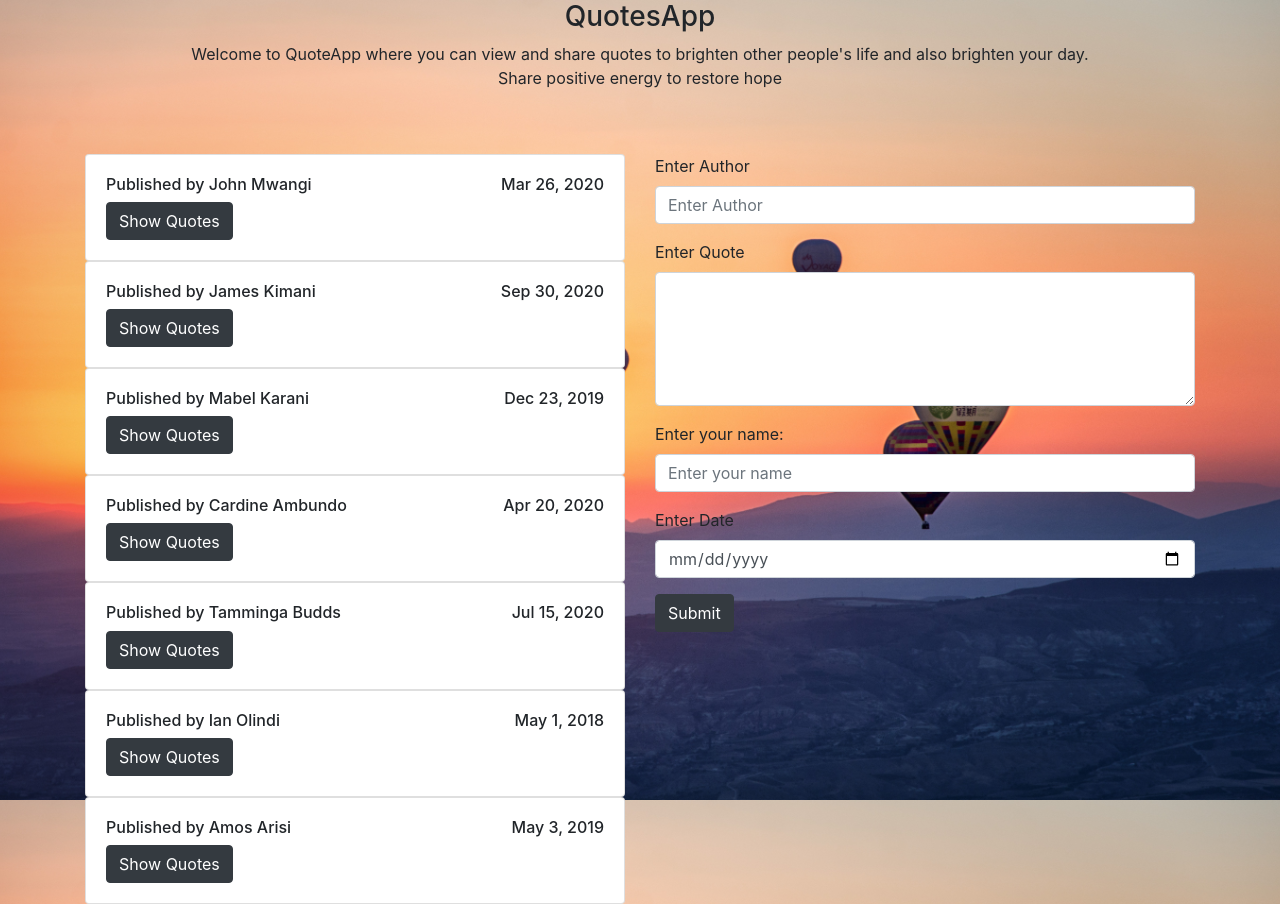
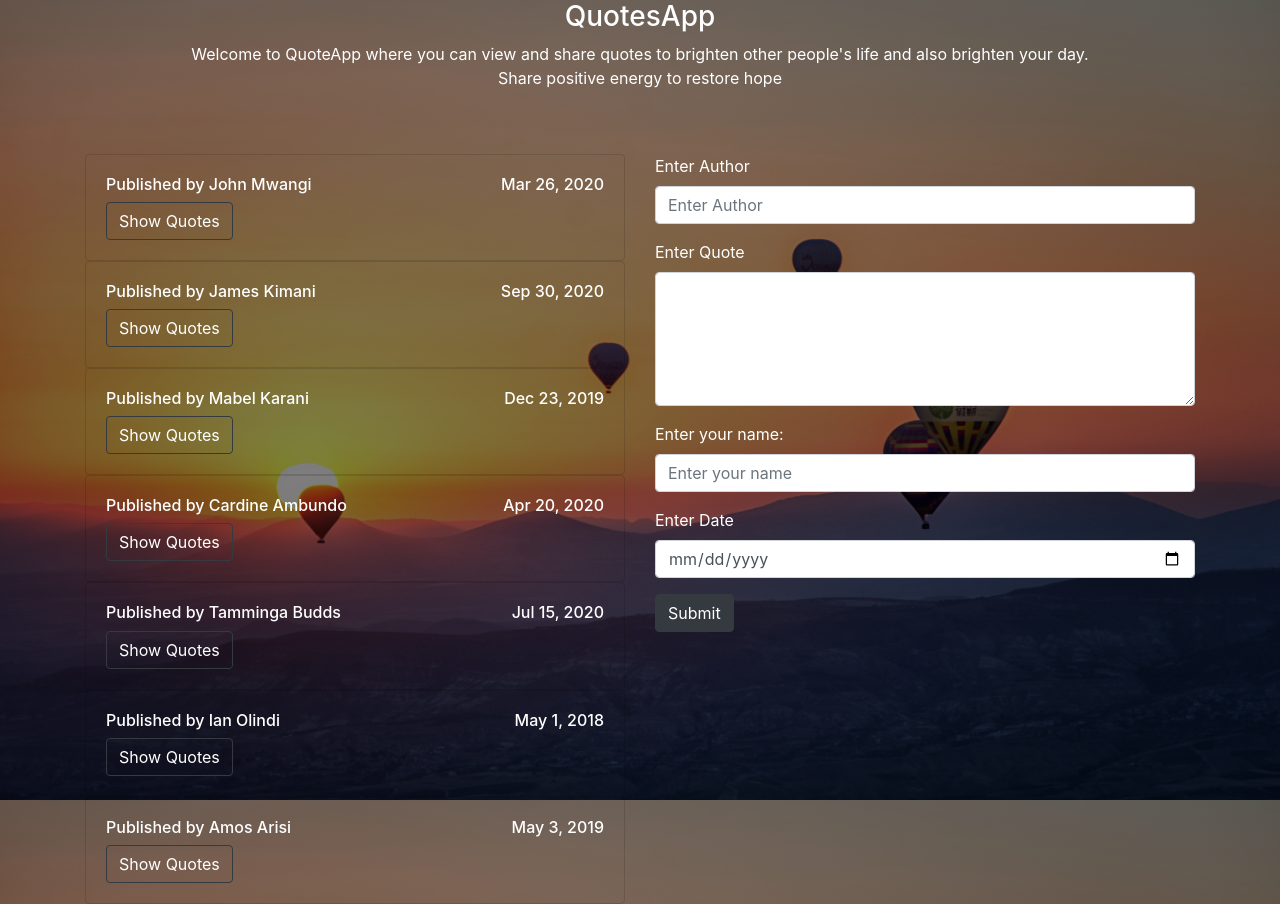
Before and after one commit to tomito26/QuotesApp, an Angular app: page / in a window 1280 px wide. Built offline with nearby package versions, Linux system fonts and the light colour scheme.

Commit message:
added dislike button to the quotes

```diff
--- a/src/app/app.component.html
+++ b/src/app/app.component.html
@@ -1,15 +1,15 @@
-<div class="container">
+<div class="container text-white">
   <div class="header">
     <h3 class='text-center'>QuotesApp</h3>
     <p>Welcome to QuoteApp where you can view and share quotes to brighten other people's life and also brighten your day.<br> Share positive energy to restore  hope</p>
   </div>
   <div class="row pt-5">
     <div class="col-md-6">
-      <div class='card' *ngFor='let quote of quoteEntry;let i = index'>
+      <div class='card bg-transparent' *ngFor='let quote of quoteEntry;let i = index'>
           <div class="card-body">
             <h6><span class="Name">Published by {{quote.submittedName}}</span><span class="date">{{quote.date|date}}</span></h6>
             <app-quote-message *ngIf='quote.showDetails'  [message]='quote'></app-quote-message>
-            <button (click) = 'toggleDetail(i)' class="btn btn-dark">Show Quotes</button>
+            <button (click) = 'toggleDetail(i)' class="btn btn-dark bg-transparent">Show Quotes</button>
           </div>
         </div>
     </div>
--- a/src/app/app.component.ts
+++ b/src/app/app.component.ts
@@ -14,7 +14,7 @@ export class AppComponent {
     new QuotesDetails('Bill Gates',`Success is lousy teacher.It seduces smart people into thinking they can't lose.`,'Cardine Ambundo',new Date(2020,3,20)),
     new QuotesDetails('Steve Jobs', 'Have the courage to follow your heart and intution.They somehow know what you truly want to become.','Tamminga Budds',new Date(2020,6,15)),
     new QuotesDetails('Mother Teresa','Not all of us can do  reat things.But we can  small things, with great love.','Ian Olindi',new Date(2018,4,1)),
-    new QuotesDetails('Charles Schulz','Just remember once you are over  the hill you begin to pick up spead','Amos Arisi',new Date(2019,4,3))
+    new QuotesDetails('Charles Schulz','Just remember once you are over  the hill you begin to pick up speed','Amos Arisi',new Date(2019,4,3))
   ];
 
   toggleDetail(index){
--- a/src/app/quote-form/quote-form.component.html
+++ b/src/app/quote-form/quote-form.component.html
@@ -1,4 +1,4 @@
- <form (ngSubmit)='submitQuotes()' #quotesEntry = 'ngForm' quote= form.resetForm({})>
+ <form (ngSubmit)='submitQuotes(); quotesEntry.reset()'  #quotesEntry = 'ngForm' >
     <div class="form-group">
         <label for="author">Enter Author</label>
         <input type="text" class="form-control" id="author" name="author" placeholder="Enter Author" [(ngModel)]='newQuote.author' #author='ngModel'>
@@ -16,4 +16,5 @@
         <input type="date" class="form-control" id="date" name='date' dateplaceholder="Enter Date of submission" [(ngModel)]='newQuote.date' #date='ngModel'>
     </div>
     <input type="submit" class="btn btn-dark">
+
 </form>
--- a/src/app/quote-form/quote-form.component.ts
+++ b/src/app/quote-form/quote-form.component.ts
@@ -1,5 +1,6 @@
 import { Component, OnInit, Output, EventEmitter } from '@angular/core';
 import { QuotesDetails } from '../quotes-details';
+import { NgForm } from '@angular/forms'
 
 
 @Component({
@@ -13,10 +14,14 @@ export class QuoteFormComponent implements OnInit {
 
   submitQuotes(){
     this.addQuote.emit(this.newQuote);
+
+
   }
+
   constructor() { }
 
   ngOnInit(): void {
+
   }
 
 }
--- a/src/app/quote-message/quote-message.component.html
+++ b/src/app/quote-message/quote-message.component.html
@@ -1,4 +1,6 @@
 <blockquote class="blockquote">
     <p class="mb-0">{{message.entryQuote}}</p>
     <footer class="blockquote-footer"> {{message.author}}</footer>
-    </blockquote>
+    <i class="far fa-thumbs-down" (click)='upVote()'>{{numberOfLikes}}</i>
+    <i class="far fa-thumbs-down" (click)='downVote()'>{{numberOfDislikes}}</i>
+</blockquote>
--- a/src/app/quote-message/quote-message.component.ts
+++ b/src/app/quote-message/quote-message.component.ts
@@ -8,7 +8,16 @@ import { QuotesDetails } from '../quotes-details'
 })
 export class QuoteMessageComponent implements OnInit {
   @Input() message:QuotesDetails;
+  numberOfLikes:number =  0;
+  numberOfDislikes:number = 0;
 
+
+  upVote(){
+    this.numberOfLikes++
+  }
+  downVote(){
+    this.numberOfDislikes++
+  }
   constructor() { }
 
   ngOnInit(): void {
--- a/src/index.html
+++ b/src/index.html
@@ -2,6 +2,7 @@
 <html lang="en">
 <head>
   <meta charset="utf-8">
+  <link rel="stylesheet" href="https://use.fontawesome.com/releases/v5.14.0/css/all.css" integrity="sha384-HzLeBuhoNPvSl5KYnjx0BT+WB0QEEqLprO+NBkkk5gbc67FTaL7XIGa2w1L0Xbgc" crossorigin="anonymous">
   <title>QuotesApp</title>
   <base href="/">
   <meta name="viewport" content="width=device-width, initial-scale=1">
--- a/src/styles.css
+++ b/src/styles.css
@@ -1,7 +1,7 @@
 /* You can add global styles to this file, and also import other style files */
 @import "~bootstrap/dist/css/bootstrap.css";
 body{
-    background-image: url(./assets/pexels-snapwire-670061.jpg);
+    background-image:linear-gradient(rgba(0,0,0,0.5),rgba(0,0,0,0.5)), url(./assets/pexels-snapwire-670061.jpg);
     background-position: center;
     background-size: cover;
     background-repeat:no-repeat;
```
